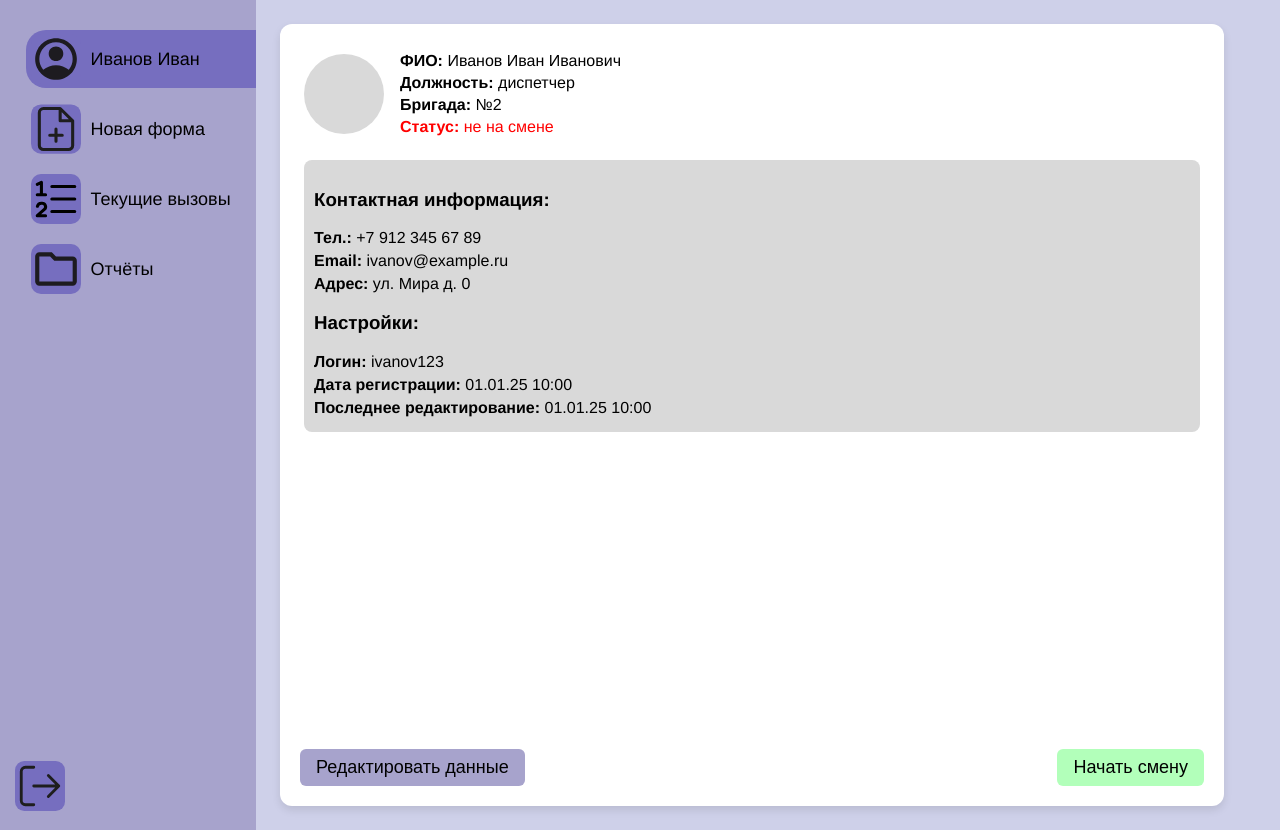
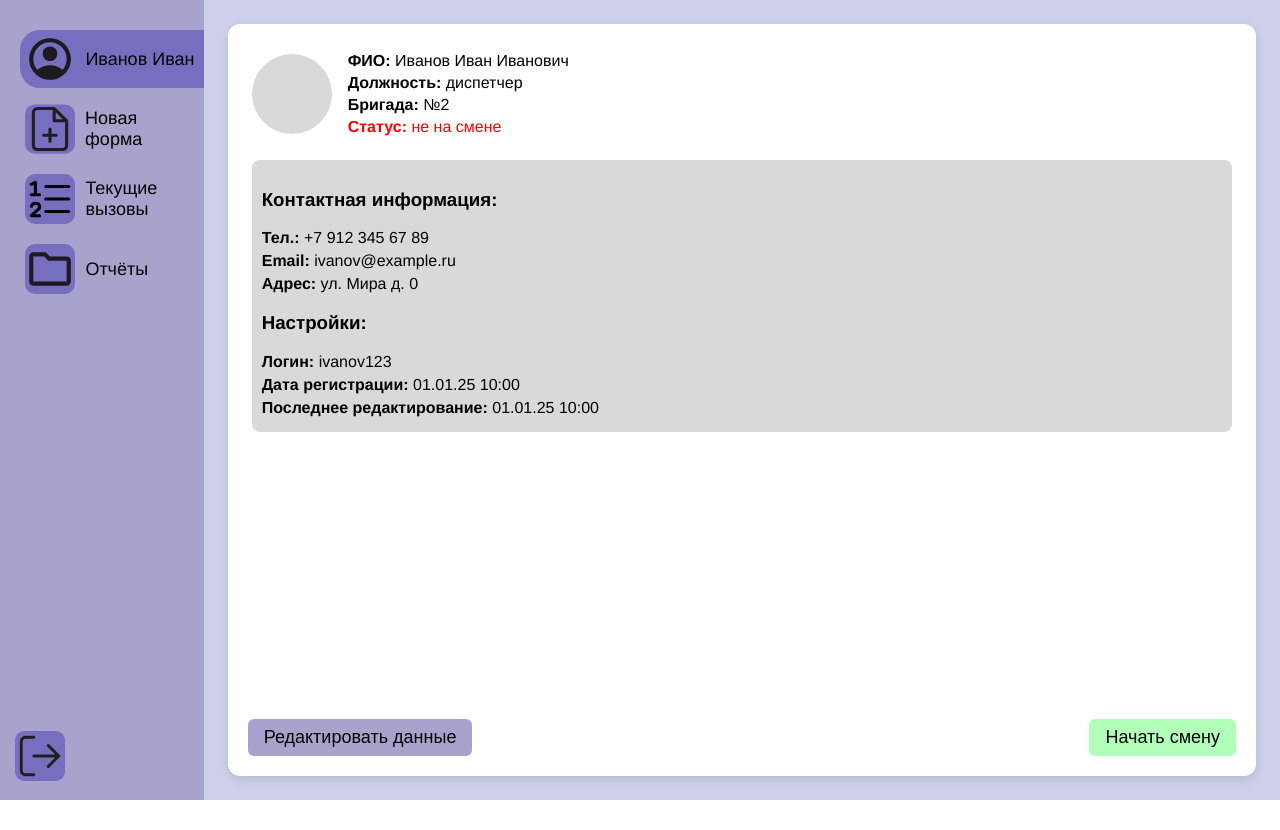
Before and after one commit to moevm/nosql1h25-unirepair, a Vue app in the folder front/fire-station/: page /userprofile in a window 1280 px wide. After the commit the page ends 800 px from the top, so only its background shows below. Built offline with nearby package versions, Linux system fonts and the light colour scheme.

Commit message:
fix: removed scroll from profile page

```diff
--- a/front/fire-station/src/components/Sidebar.vue
+++ b/front/fire-station/src/components/Sidebar.vue
@@ -85,6 +85,7 @@ export default {
 <style scoped>
 .sidebar__nav {
   padding-top: 30px;
+  box-sizing: border-box;
   min-width: 170px;
   width: 20vw;
   height: 100vh;
--- a/front/fire-station/src/components/UserData.vue
+++ b/front/fire-station/src/components/UserData.vue
@@ -71,8 +71,10 @@ export default {
 <style scoped>
 .profile {
   position: relative;
+  box-sizing: border-box;
   margin: 24px;
   min-width: 70vw;
+  width: 100%;
   min-height: 90vh;
   background: #fff;
   padding: 24px;
```
